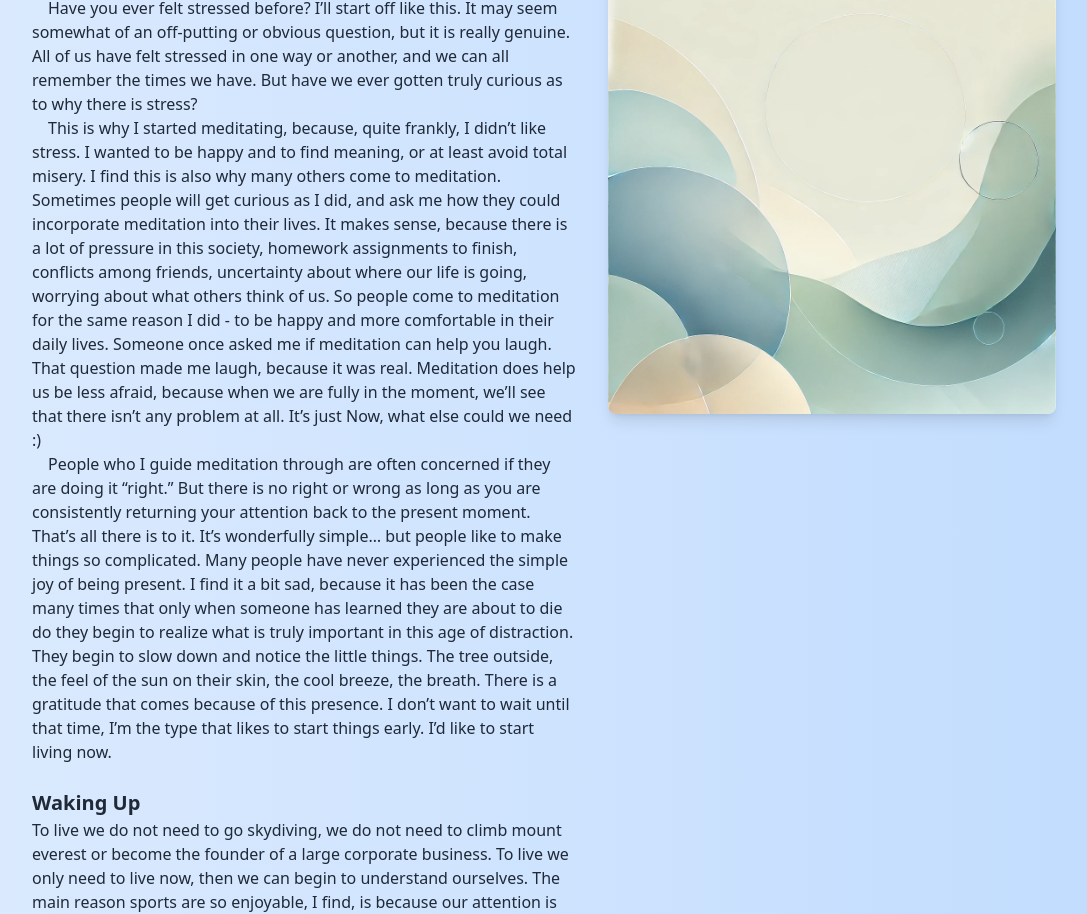
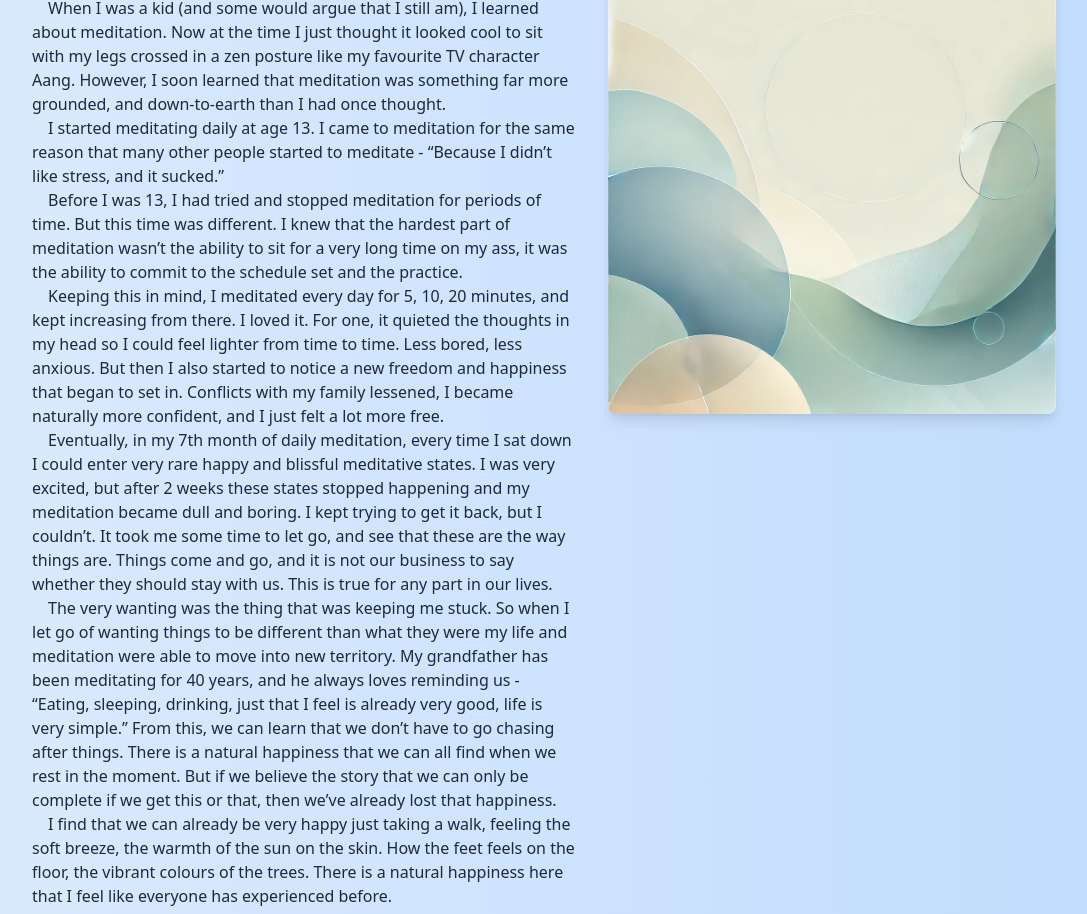
Before and after one commit to JoshuaChou10/mindfulness, a Next.js app: page /mindfulness-course in a window 1280 px wide. Shown: the part 234-1148 px from the top of the page, without its empty margins (48-1135 px from the left). Built offline with nearby package versions, Linux system fonts and the light colour scheme.

Commit message:
Updated intro again

```diff
--- a/pages/mindfulness-course.tsx
+++ b/pages/mindfulness-course.tsx
@@ -26,9 +26,20 @@ const sections: { [key: string]: Section } = {
     `,
     text: `
       <h1 style="font-size: 1.25rem; font-weight: bold;">An Introduction</h1>
-      <p>&emsp;Have you ever felt stressed before? I’ll start off like this. It may seem somewhat of an off-putting or obvious question, but it is really genuine. All of us have felt stressed in one way or another, and we can all remember the times we have. But have we ever gotten truly curious as to why there is stress? </p>
-      <p>&emsp;This is why I started meditating, because, quite frankly, I didn’t like stress. I wanted to be happy and to find meaning, or at least avoid total misery. I find this is also why many others come to meditation. Sometimes people will get curious as I did, and ask me how they could incorporate meditation into their lives. It makes sense, because there is a lot of pressure in this society, homework assignments to finish, conflicts among friends, uncertainty about where our life is going, worrying about what others think of us. So people come to meditation for the same reason I did - to be happy and more comfortable in their daily lives. Someone once asked me if meditation can help you laugh. That question made me laugh, because it was real. Meditation does help us be less afraid, because when we are fully in the moment, we’ll see that there isn’t any problem at all. It’s just Now, what else could we need :)</p>
-<p>&emsp;People who I guide meditation through are often concerned if they are doing it “right.”  But there is no right or wrong as long as you are consistently returning your attention back to the present moment. That’s all there is to it. It’s wonderfully simple… but people like to make things so complicated. Many people have never experienced the simple joy of being present. I find it a bit sad, because it has been the case many times that only when someone has learned they are about to die do they begin to realize what is truly important in this age of distraction. They begin to slow down and notice the little things. The tree outside, the feel of the sun on their skin, the cool breeze, the breath. There is a gratitude that comes because of this presence. I don’t want to wait until that time, I’m the type that likes to start things early. I’d like to start living now. </p>
+      <p>&emsp;When I was a kid (and some would argue that I still am), I learned about meditation. Now at the time I just thought it looked cool to sit with my legs crossed in a zen posture like my favourite TV character Aang. However, I soon learned that meditation was something far more grounded, and down-to-earth than I had once thought. </p>
+      <p>&emsp;I started meditating daily at age 13. I came to meditation for the same reason that many other people started to meditate - “Because I didn’t like stress, and it sucked.”
+      </p>
+<p>&emsp;Before I was 13, I had tried and stopped meditation for periods of time. But this time was different. I knew that the hardest part of meditation wasn’t the ability to sit for a very long time on my ass, it was the ability to commit to the schedule set and the practice.
+</p>
+<p>&emsp;Keeping this in mind, I meditated every day for 5, 10, 20 minutes, and kept increasing from there. I loved it. For one, it quieted the thoughts in my head so I could feel lighter from time to time. Less bored, less anxious. But then I also started to notice a new freedom and happiness that began to set in. Conflicts with my family lessened, I became naturally more confident, and I just felt a lot more free.
+</p>
+<p>&emsp;Eventually, in my 7th month of daily meditation, every time I sat down I could enter very rare happy and blissful meditative states. I was very excited, but after 2 weeks these states stopped happening and my meditation became dull and boring. I kept trying to get it back, but I couldn’t. It took me some time to let go, and see that these are the way things are. Things come and go, and it is not our business to say whether they should stay with us. This is true for any part in our lives.
+</p>
+<p>&emsp;The very wanting was the thing that was keeping me stuck. So when I let go of wanting things to be different than what they were my life and meditation were able to move into new territory.
+My grandfather has been meditating for 40 years, and he always loves reminding us - “Eating, sleeping, drinking, just that I feel is already very good, life is very simple.” From this, we can learn that we don’t have to go chasing after things. There is a natural happiness that we can all find when we rest in the moment. But if we believe the story that we can only be complete if we get this or that, then we’ve already lost that happiness.
+</p>
+<p>&emsp;I find that we can already be very happy just taking a walk, feeling the soft breeze, the warmth of the sun on the skin. How the feet feels on the floor, the vibrant colours of the trees. There is a natural happiness here that I feel like everyone has experienced before.
+</p>
 <br>
 
 <h1 style="font-size: 1.25rem; font-weight: bold;">Waking Up</h1>
```
